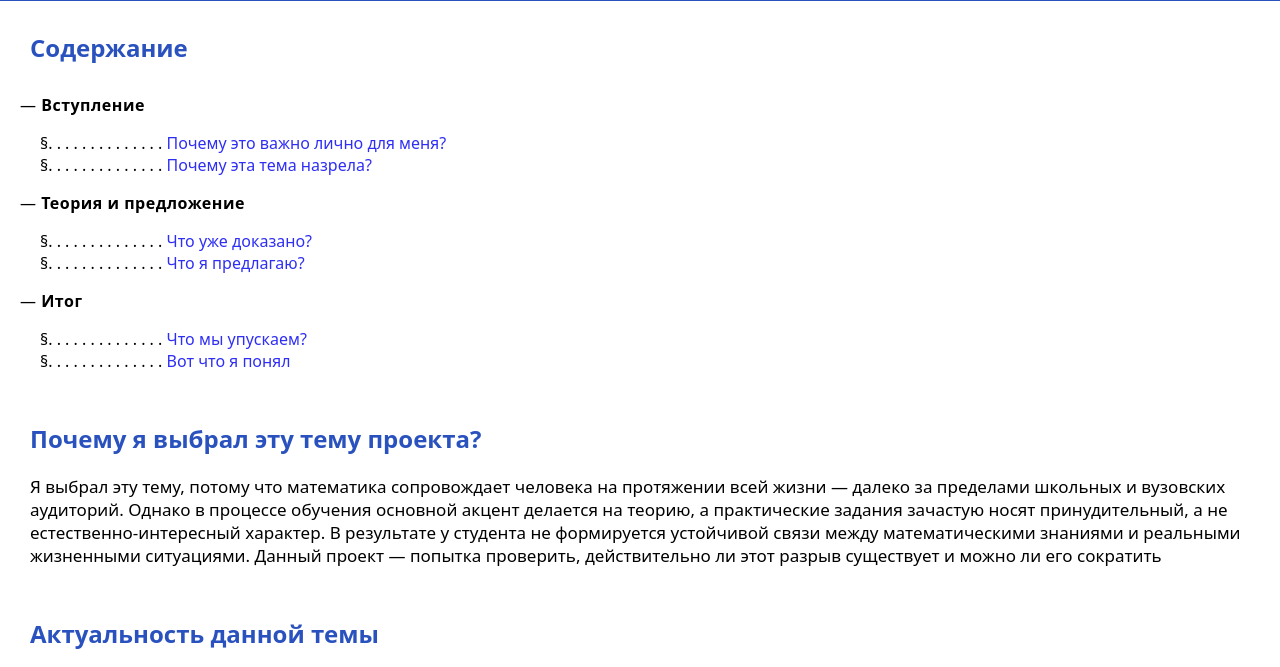
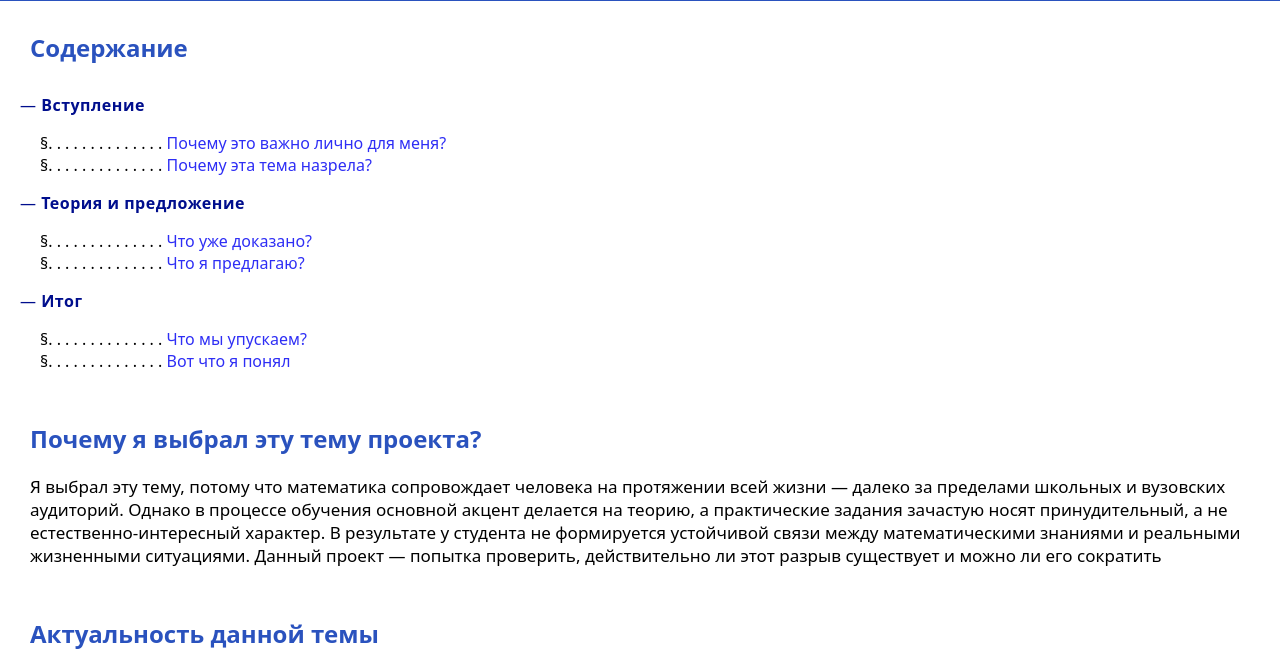
Before and after one commit to keisysharkjs-cloud/math-project, a plain HTML site: page index.html in a window 1280 px wide. Shown: the part 99-766 px from the top of the page. Drawn offline with Linux system fonts and the light colour scheme.

Commit message:
fix color text research

```diff
--- a/style.css
+++ b/style.css
@@ -59,6 +59,7 @@ header {
 }
 
 .nav__item--section {
+   color: rgb(0, 14, 141);
    margin-left: 20px;
    letter-spacing: 0.5px;
 }
```
